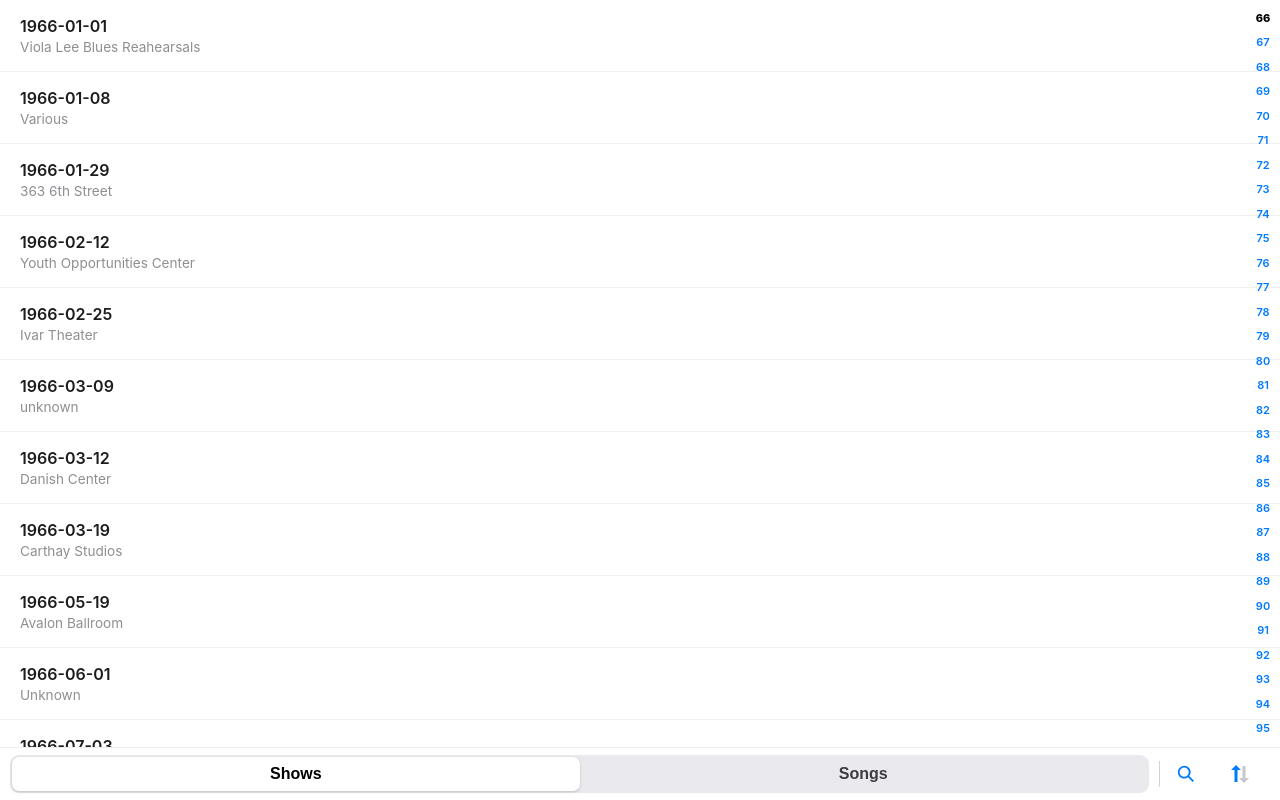
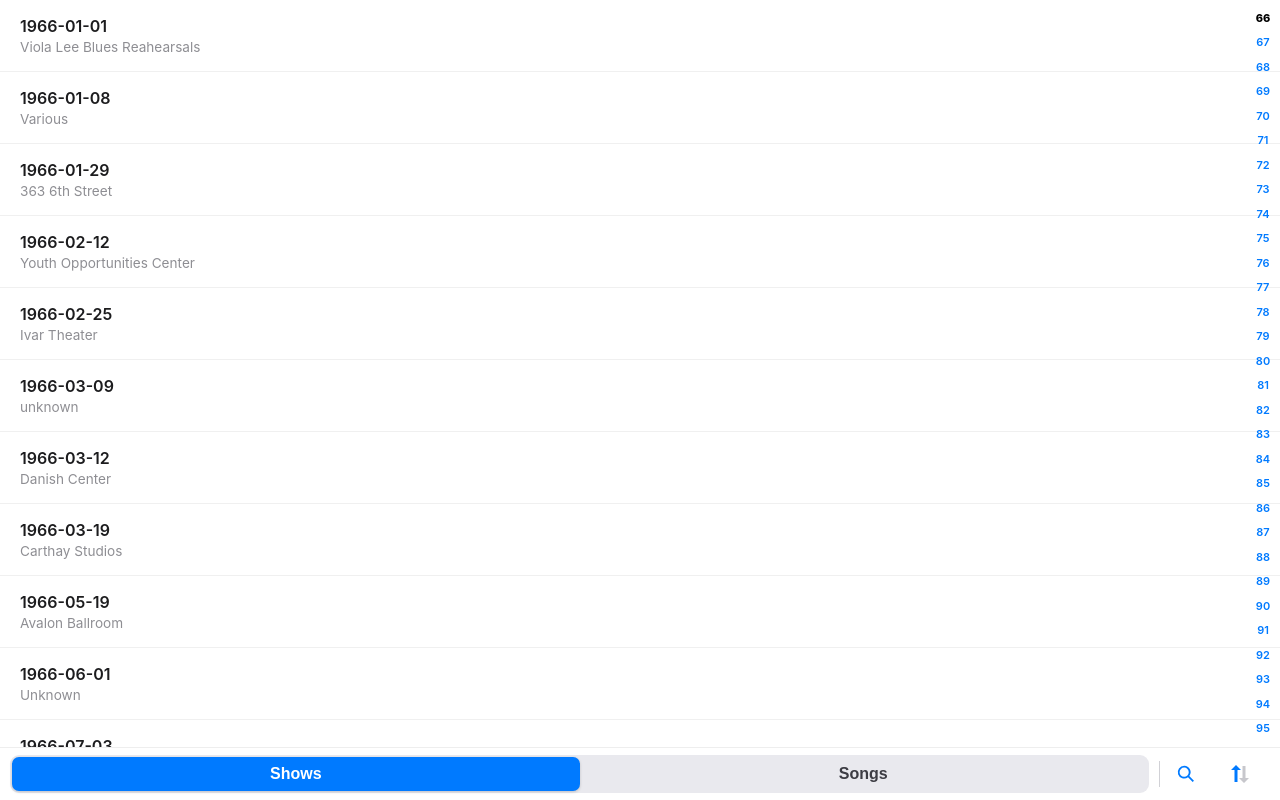
Before and after one commit to mossherder/mossherder.github.io, a plain HTML site: page index.html in a window 1280 px wide. Drawn offline with Linux system fonts and the light colour scheme.

Commit message:
Make selected Shows/Songs segment blue (#4)
Claude-Session: https://claude.ai/code/session_01FvpHRsVBgxT5q7BNQJvGkK

Co-authored-by: Claude <noreply@anthropic.com>

```diff
--- a/index.html
+++ b/index.html
@@ -545,8 +545,8 @@
         }
 
         .view-switch .view-tab.current {
-            background: #fff;
-            color: #000;
+            background: #007aff;
+            color: #fff;
             box-shadow: 0 1px 3px rgba(0, 0, 0, 0.18);
         }
 
```
